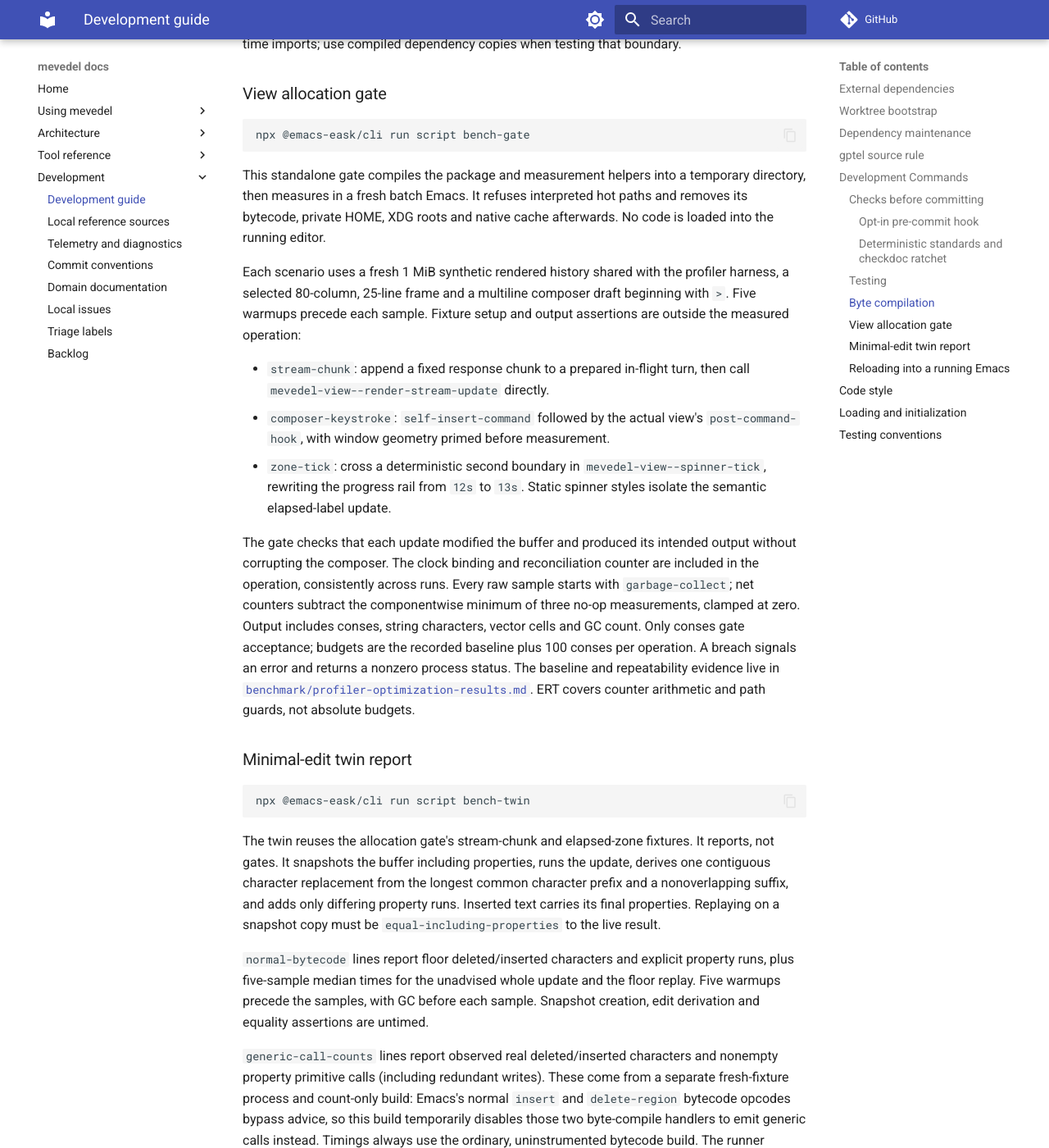
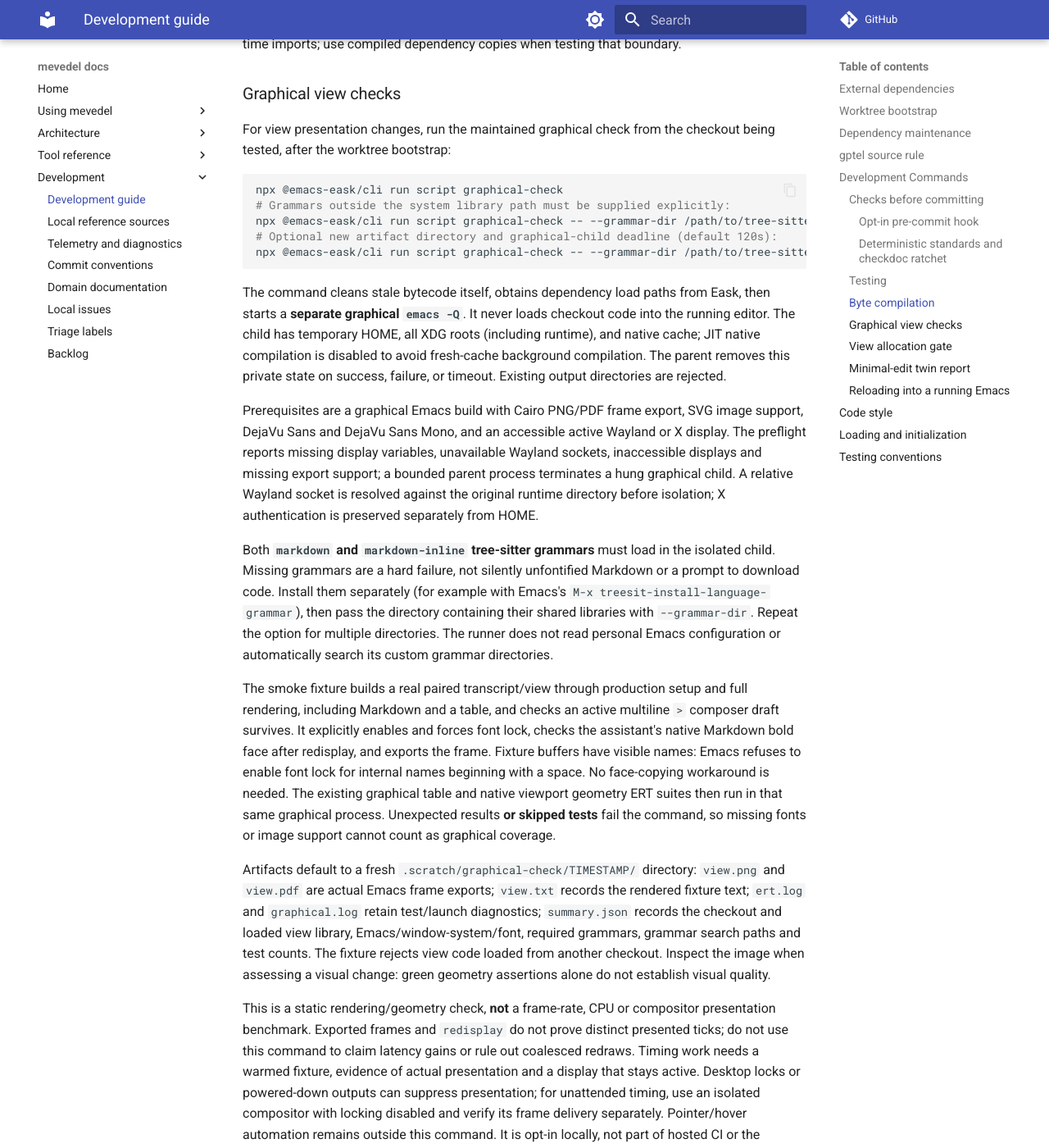
Before and after one commit to FrauH0lle/mevedel, an MkDocs documentation site: the page built from docs/development.md, in a window 1280 px wide and 1400 px high, scrolled down 6707 px. Shown: the whole window at 82% size. Built offline with MkDocs 1.6.1 and Material for MkDocs 9.7.7, drawn with Linux system fonts in a browser that asks for light colours; comment, search, counter and statistics services are not loaded; some of the changed text lies outside the part shown.

Commit message:
test(view): Add an isolated graphical verification command
Replace hand-built graphical recipes with one bounded Eask command. Require both native Markdown grammars and real fontification; retain frame exports and reject graphical test skips.

* Eask (graphical-check): Clean stale bytecode and launch the maintained runner.
* test/graphical-check.el: Isolate display execution, verify source provenance, render a real view fixture, export PNG/PDF and run graphical ERT.
* test/test-mevedel-graphical-check.el: Cover options, private environment, subprocess failures and timeouts.
* docs/development.md (Graphical view checks): Document prerequisites, artifacts and the static-rendering scope.

````diff
--- a/docs/development.md
+++ b/docs/development.md
@@ -318,6 +318,79 @@ tests exercise compiled behavior before loading their ordinary test fixtures.
 Required dependencies loaded from source can also hide missing compile-time
 imports; use compiled dependency copies when testing that boundary.
 
+### Graphical view checks
+
+For view presentation changes, run the maintained graphical check from the
+checkout being tested, after the worktree bootstrap:
+
+```bash
+npx @emacs-eask/cli run script graphical-check
+# Grammars outside the system library path must be supplied explicitly:
+npx @emacs-eask/cli run script graphical-check -- --grammar-dir /path/to/tree-sitter
+# Optional new artifact directory and graphical-child deadline (default 120s):
+npx @emacs-eask/cli run script graphical-check -- --grammar-dir /path/to/tree-sitter --output .scratch/view-check --timeout 90
+```
+
+The command cleans stale bytecode itself, obtains dependency load paths from
+Eask, then starts a **separate graphical `emacs -Q`**. It never loads checkout
+code into the running editor. The child has temporary HOME, all XDG roots
+(including runtime), and native cache; JIT native compilation is disabled to
+avoid fresh-cache background compilation. The parent removes this private
+state on success, failure, or timeout. Existing output directories are rejected.
+
+Prerequisites are a graphical Emacs build with Cairo PNG/PDF frame export,
+SVG image support, DejaVu Sans and DejaVu Sans Mono, and an accessible active
+Wayland or X display. The preflight reports missing display variables,
+unavailable Wayland sockets, inaccessible displays and missing export support;
+a bounded parent process terminates a hung graphical child. A relative Wayland
+socket is resolved against the original runtime directory before isolation;
+X authentication is preserved separately from HOME.
+
+Both **`markdown` and `markdown-inline` tree-sitter grammars** must load in the
+isolated child. Missing grammars are a hard failure, not silently unfontified
+Markdown or a prompt to download code. Install them separately (for example
+with Emacs's `M-x treesit-install-language-grammar`), then pass the directory
+containing their shared libraries with `--grammar-dir`. Repeat the option for
+multiple directories. The runner does not read personal Emacs configuration
+or automatically search its custom grammar directories.
+
+The smoke fixture builds a real paired transcript/view through production
+setup and full rendering, including Markdown and a table, and checks an active
+multiline `>` composer draft survives. It explicitly enables and forces font
+lock, checks the assistant's native Markdown bold face after redisplay, and
+exports the frame. Fixture buffers have visible names: Emacs refuses to enable font
+lock for internal names beginning with a space. No face-copying workaround is
+needed. The existing graphical table and native viewport geometry ERT suites
+then run in that same graphical process. Unexpected results **or skipped
+tests** fail the command, so missing fonts or image support cannot count as
+graphical coverage.
+
+Artifacts default to a fresh `.scratch/graphical-check/TIMESTAMP/` directory:
+`view.png` and `view.pdf` are actual Emacs frame exports; `view.txt` records the
+rendered fixture text; `ert.log` and `graphical.log` retain test/launch diagnostics;
+`summary.json` records the checkout and loaded view library,
+Emacs/window-system/font, required grammars, grammar search paths and test
+counts. The fixture rejects view code loaded from another checkout. Inspect
+the image when assessing a visual change: green
+geometry assertions alone do not establish visual quality.
+
+This is a static rendering/geometry check, **not** a frame-rate, CPU or compositor
+presentation benchmark. Exported frames and `redisplay` do not prove distinct
+presented ticks; do not use this command to claim latency gains or rule out
+coalesced redraws. Timing work needs a warmed fixture, evidence of actual
+presentation and a display that stays active. Desktop locks or powered-down
+outputs can suppress presentation; for unattended timing, use an isolated
+compositor with locking disabled and verify its frame delivery separately.
+Pointer/hover automation remains outside this command. It is opt-in locally,
+not part of hosted CI or the ordinary `check` script.
+
+The batch-safe runner regression tests are included in the normal suite:
+
+```bash
+npx @emacs-eask/cli clean elc
+npx @emacs-eask/cli test ert test/test-mevedel-graphical-check.el
+```
+
 ### View allocation gate
 
 ```bash
````
Also changed, not shown: 3 other files.
